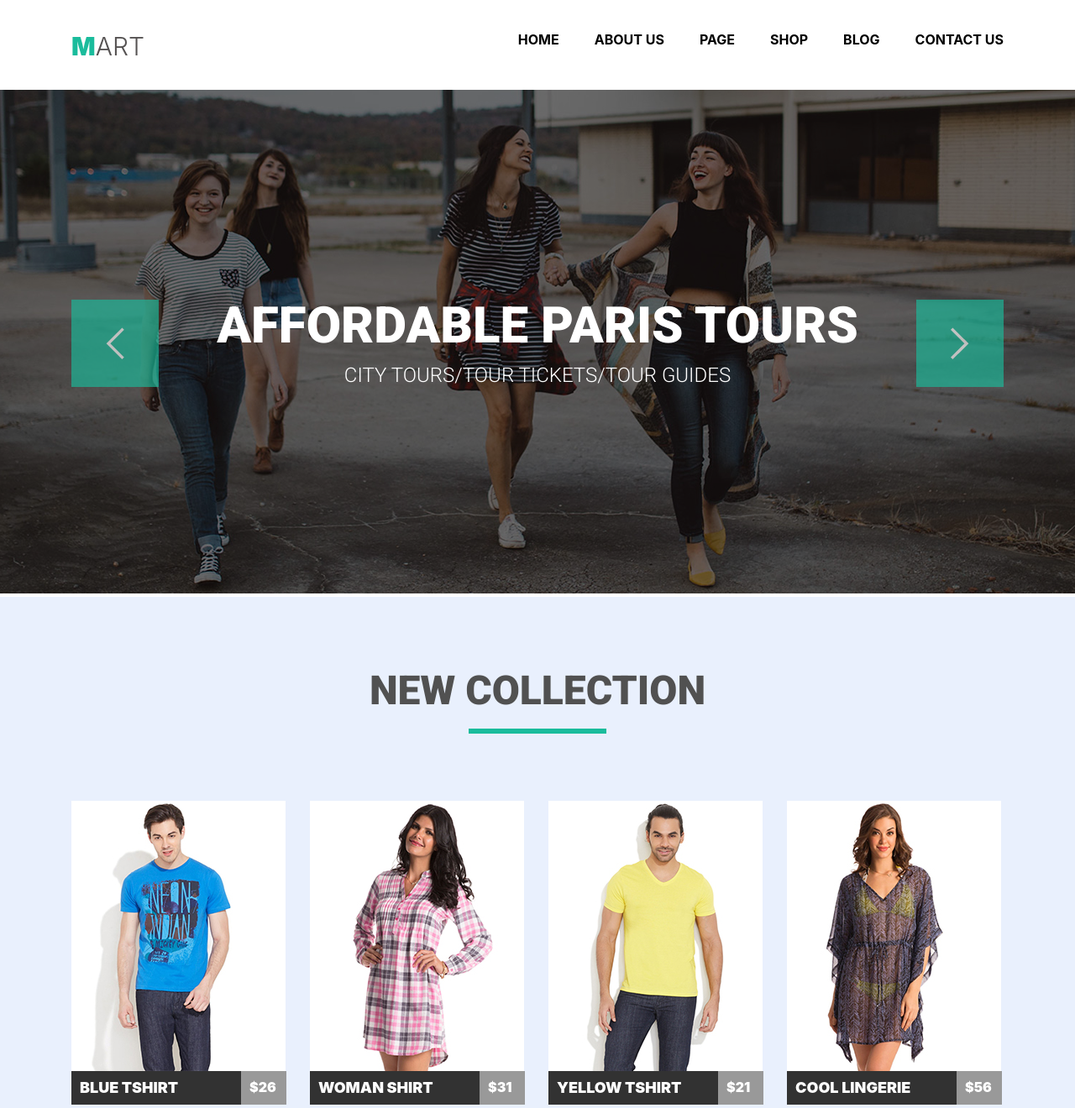
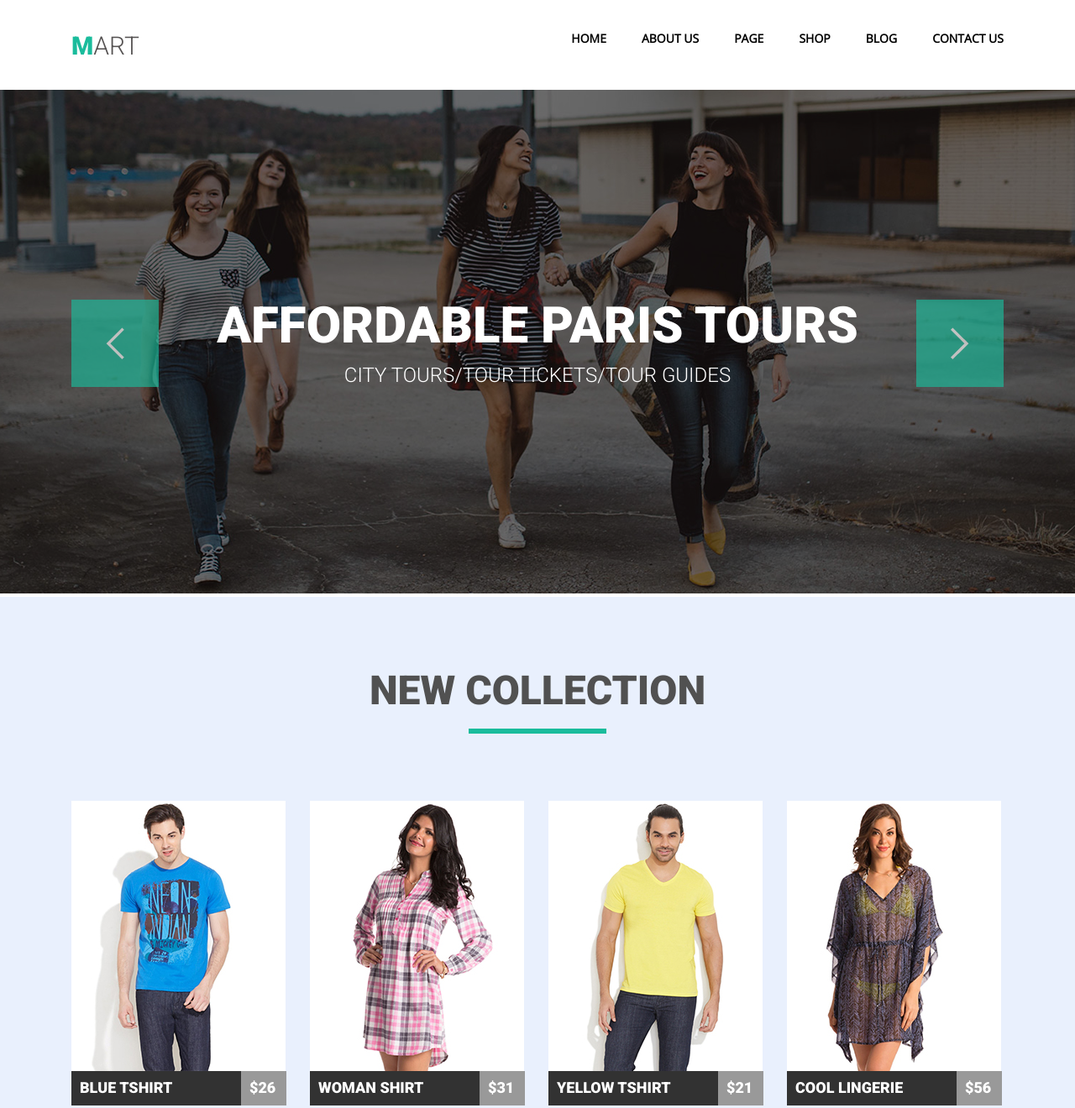
Before and after one commit to Gennadiy13/goit-fe-course, a plain HTML site: page homework-5/index.html in a window 1280 px wide. Shown: the top 1320 px of the page at 84% size. Drawn offline with nearby package versions, Linux system fonts and the light colour scheme.

Commit message:
homework

```diff
--- a/homework-5/css/styles.css
+++ b/homework-5/css/styles.css
@@ -32,15 +32,10 @@ input[type=“radio”].visually-hidden {
     margin: 0 auto;
 }
 
-.container {
-    width: 1110px;
-    margin: 0 auto;
-}
-
 .logo {
     margin: 0;
     float: left;
-    font-family: -apple-system, BlinkMacSystemFont, 'Segoe UI', Roboto, Oxygen, Ubuntu, Cantarell, 'Open Sans', 'Helvetica Neue', sans-serif;
+    font-family: "Roboto";
     text-transform: uppercase;
     font-weight: 300;
     font-size: 30px;
@@ -67,8 +62,9 @@ li {
     display: block;
     text-decoration: none;
     color: black;
-    font-family: -apple-system, BlinkMacSystemFont, 'Segoe UI', Roboto, Oxygen, Ubuntu, Cantarell, 'Open Sans', 'Helvetica Neue', sans-serif;
-    font-weight: bold;
+    font-family: "Open Sans";
+    font-size: 14px;
+    font-weight: 700;
 }
 
 .navigation {
@@ -254,7 +250,7 @@ li {
     text-transform: uppercase;
     font-size: 18px;
     font-weight: 800px;
-    font-family: -apple-system, BlinkMacSystemFont, 'Segoe UI', Roboto, Oxygen, Ubuntu, Cantarell, 'Open Sans', 'Helvetica Neue', sans-serif;
+    font-family: "Roboto";
     font-weight: 900;
     padding-top: 10px;
     padding-left: 10px;
@@ -269,11 +265,12 @@ li {
     color: white;
     text-transform: uppercase;
     background-color: rgba(255, 255, 255, .5);
-    font-family: -apple-system, BlinkMacSystemFont, 'Segoe UI', Roboto, Oxygen, Ubuntu, Cantarell, 'Open Sans', 'Helvetica Neue', sans-serif;
+    font-family: "Roboto";
+    font-size: 18px;
     font-weight: 900;
     right: 0;
     padding: 10px;
-    padding-bottom: 12px;
+    padding-bottom: 10px;
 }
 
 .all:hover .div-bottom {
```
